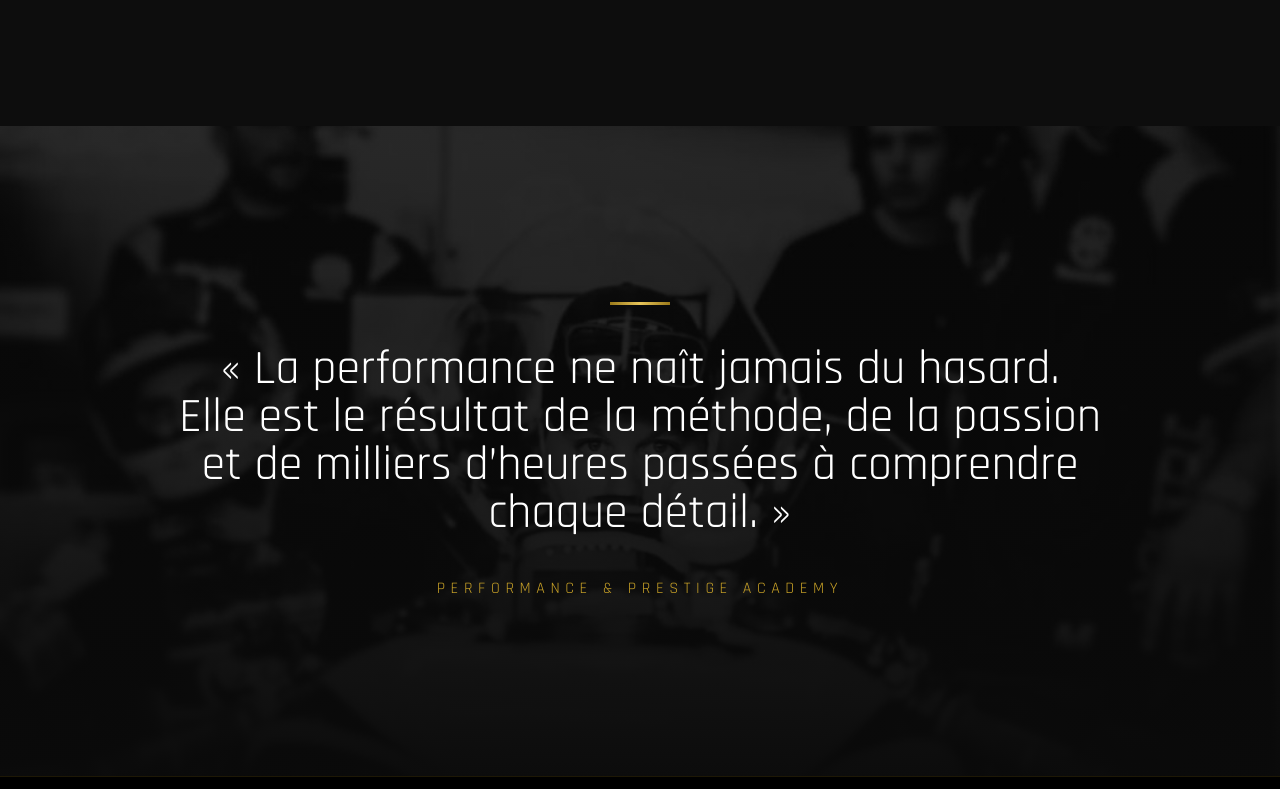
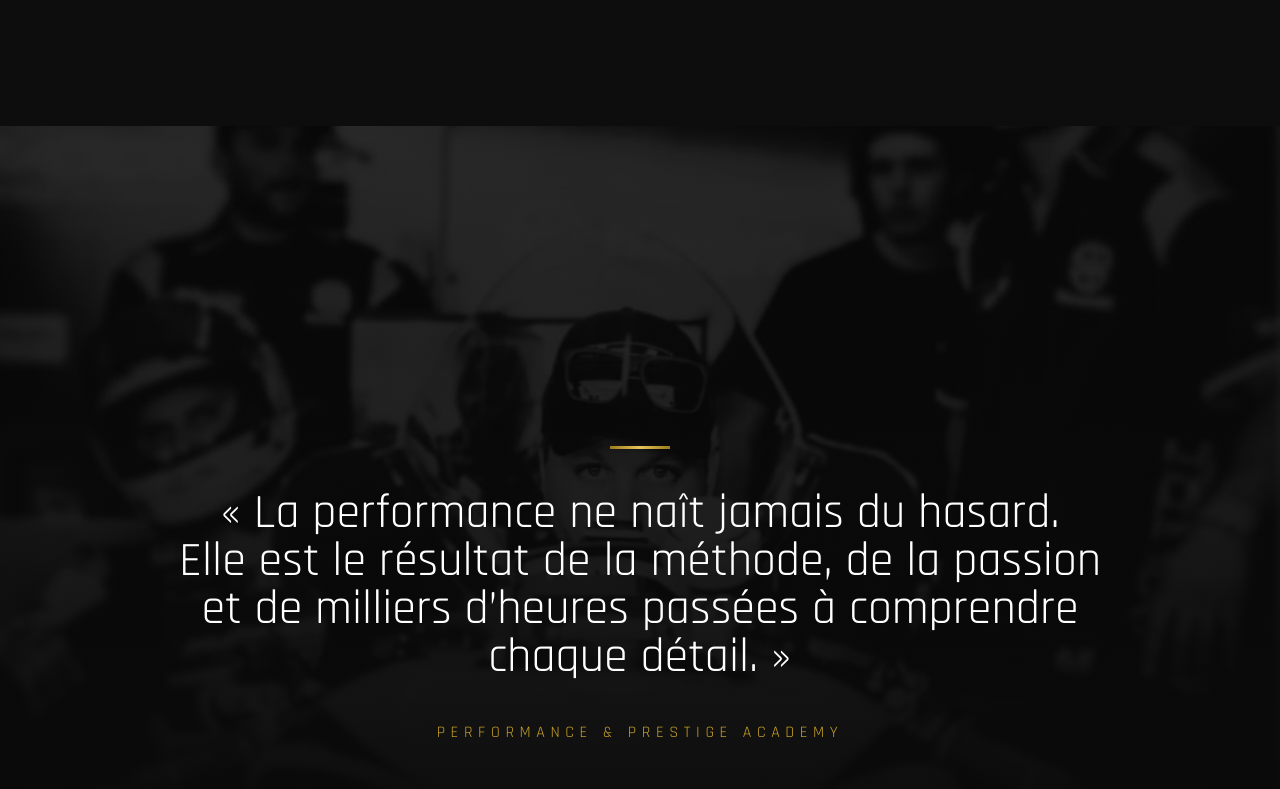
Before and after one commit to PerformancePrestigeAcademy/performance-prestige-academy, a React (Vite) app: page /apropos in a window 1280 px wide. Shown: the part 5771-6560 px from the top of the page. Built offline with nearby package versions, Linux system fonts and the light colour scheme.

Commit message:
PATCH 014 v5

```diff
--- a/src/Pages/APropos.tsx
+++ b/src/Pages/APropos.tsx
@@ -423,7 +423,7 @@ export default function AProposPage() {
 
       {/* Citation finale */}
 
-      <section className="relative min-h-[650px] flex items-center justify-center overflow-hidden">
+      <section className="relative min-h-[650px] overflow-hidden">
         <div className="absolute inset-0">
           <img
             src="/images/about-citation.jpg"
@@ -435,7 +435,7 @@ export default function AProposPage() {
           <div className="absolute inset-0 hero-overlay" />
         </div>
 
-        <div className="relative z-10 max-w-5xl mx-auto px-6 py-24 text-center">
+        <div className="relative z-10 max-w-5xl mx-auto px-6 pt-80 pb-20 text-center">
           <div className="gold-line mx-auto mb-10" />
 
           <blockquote className="font-racing text-3xl sm:text-4xl lg:text-5xl leading-relaxed text-white">
```
Also changed, not shown: public/images/about-.jpg (renamed from public/images/507561867_10236649137073615_719229481624459535_n.jpg).
